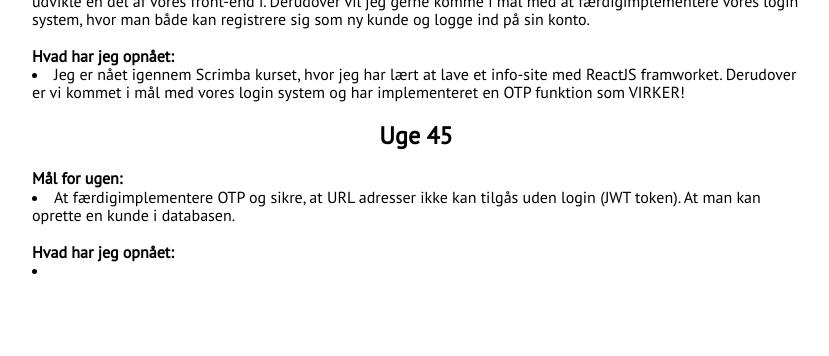
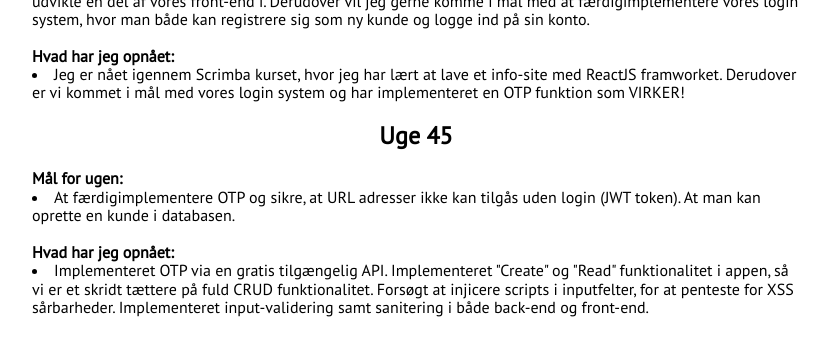
Before and after one commit to EmreAltiintas/portfolio, a Jekyll site: the page built from index.html, in a window 1280 px wide and 900 px high, scrolled down 4971 px, cut to the strip 0-376 px from the top of the window. Shown: the top 356 px of the strip, without its empty margins (224-1053 px from the left). Built offline with Jekyll 4.4.1, drawn with Linux system fonts in a browser that asks for light colours; nearby versions of some CDN libraries.

Commit message:
Update projects.html

```diff
--- a/_includes/projects.html
+++ b/_includes/projects.html
@@ -111,7 +111,7 @@
                 <li> At færdigimplementere OTP og sikre, at URL adresser ikke kan tilgås uden login (JWT token). At man kan oprette en kunde i databasen. </li>
                  <br>
                 <strong>Hvad har jeg opnået: </strong>
-                <li> </li>
+                <li> Implementeret OTP via en gratis tilgængelig API. Implementeret "Create" og "Read" funktionalitet i appen, så vi er et skridt tættere på fuld CRUD funktionalitet. Forsøgt at injicere scripts i inputfelter, for at penteste for XSS sårbarheder. Implementeret input-validering samt sanitering i både back-end og front-end.  </li>
             </div>
         </div>
     </section>
```
